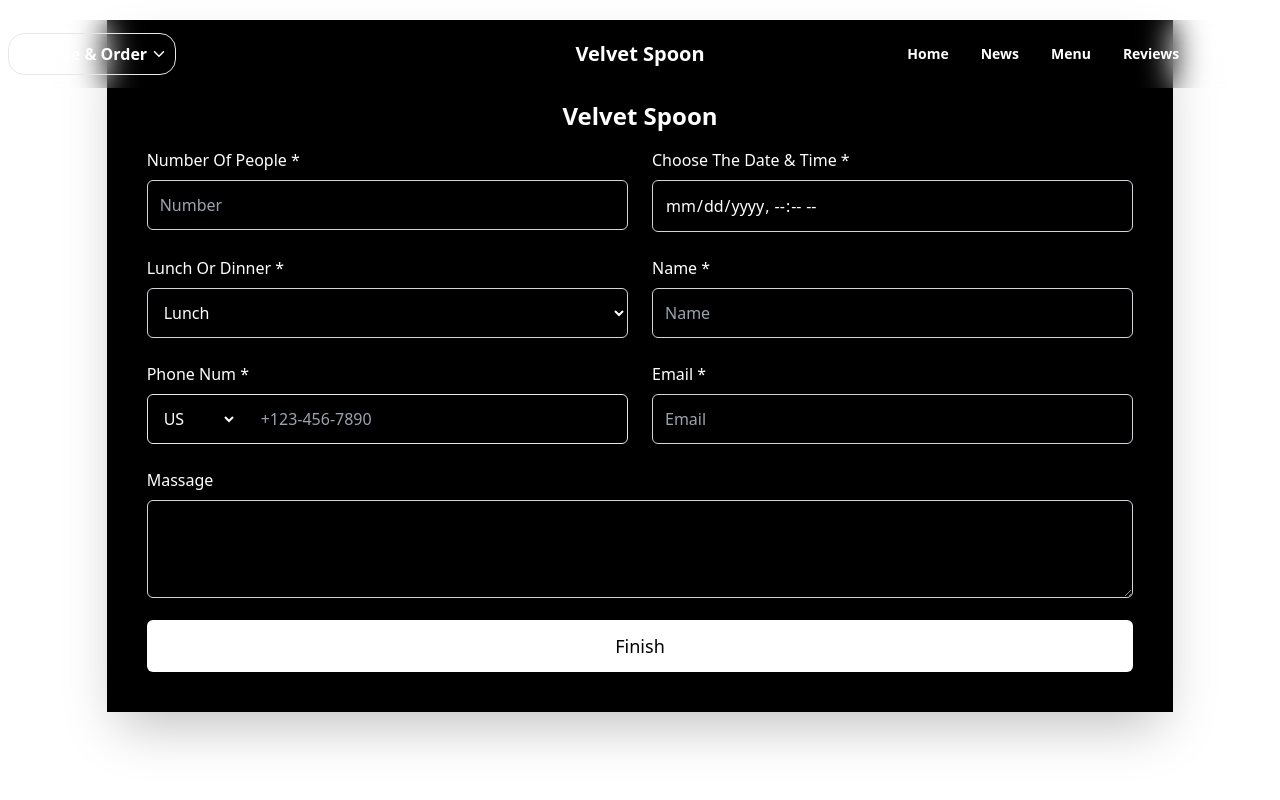
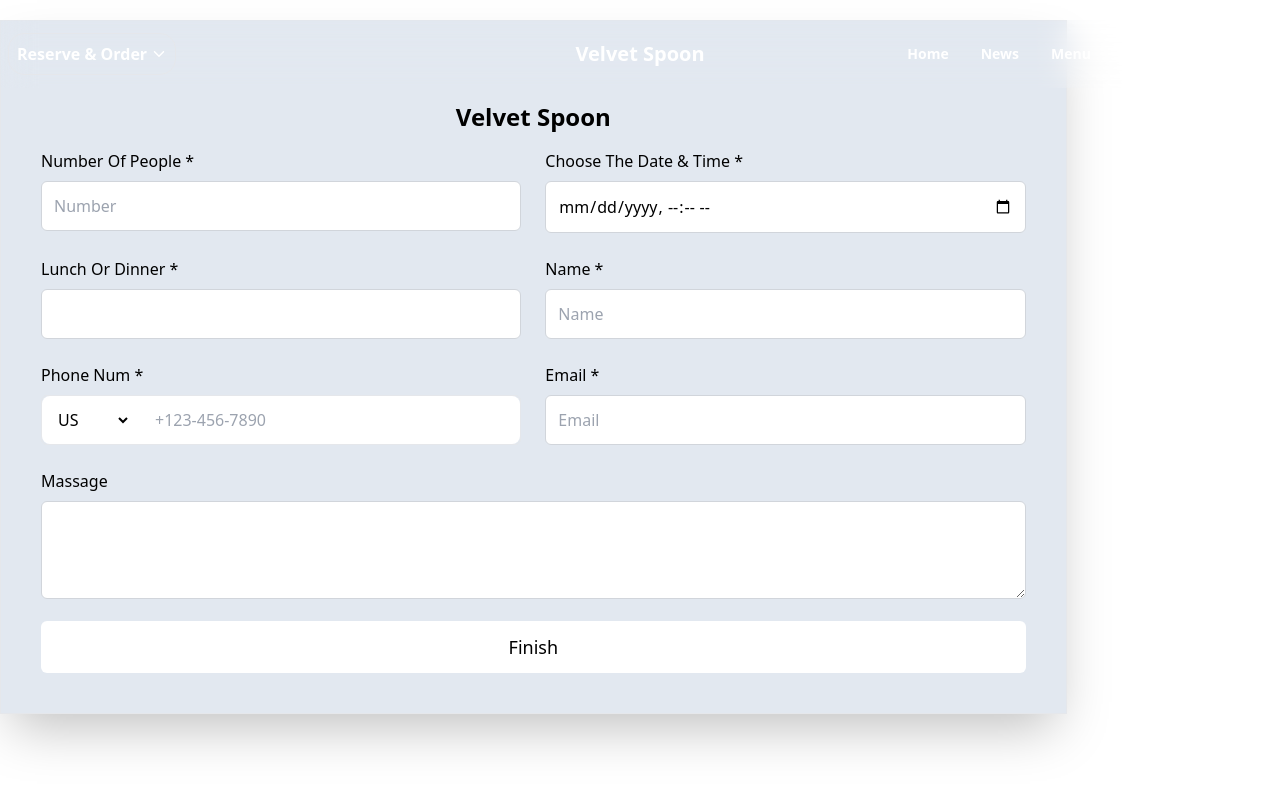
Before and after one commit to Ali-Ahmed-Rahi/Velvet-client, a React (Vite) app: page /reserve in a window 1280 px wide. Shown: the top 800 px of the page. Built offline with nearby package versions, Linux system fonts and the light colour scheme.

Commit message:
from ui update

```diff
--- a/src/Pages/Reserve.jsx
+++ b/src/Pages/Reserve.jsx
@@ -38,7 +38,7 @@ const Reserve = () => {
 
   return (
     <div >
-      <div className="bg-black p-10  lg:shadow-2xl lg:w-5/6 mx-auto lg:mt-5  text-white mb-10 lg:mb-0 pt-20">
+      <div className="bg-slate-200 border p-10  lg:shadow-2xl lg:w-5/6 w-full  lg:mt-5  text-black mb-10 lg:mb-0 pt-20">
         <h2 className="text-2xl font-bold text-center mb-4"> Velvet Spoon</h2>
         <form onSubmit={handlereserve} className="w-full">
           <div className=" grid lg:grid-cols-2 gap-6 mb-4">
@@ -51,7 +51,7 @@ const Reserve = () => {
                 id="number"
                 type="number"
                 placeholder="Number"
-                className="w-full p-3 border border-gray-300 bg-black rounded-md"
+                className="w-full p-3 border border-gray-300 bg-white  rounded-md"
               />
             </div>
             {/* datetime-local Input */}
@@ -66,7 +66,7 @@ const Reserve = () => {
                 id="datetime"
                 type="datetime-local"
                 placeholder="Date"
-                className="w-full p-3 border border-gray-300 rounded-md bg-black "
+                className="w-full p-3 border border-gray-300 rounded-md bg-white  text-black"
               />
             </div>
             {/* Lunch Or Dinner */}
@@ -78,7 +78,7 @@ const Reserve = () => {
                 id="currency"
                 name="currency"
                 aria-label="Currency"
-                className="w-full p-3 border border-gray-300 text-white rounded-md bg-black"
+                className="w-full p-3 border border-gray-300 text-white rounded-md bg-white "
               >
                 <option>Lunch</option>
                 <option>Dinner</option>
@@ -93,7 +93,7 @@ const Reserve = () => {
                 id="name"
                 type="text"
                 placeholder="Name"
-                className="w-full p-3 border border-gray-300 bg-black rounded-md"
+                className="w-full p-3 border border-gray-300 bg-white  rounded-md"
               />
             </div>
 
@@ -102,10 +102,10 @@ const Reserve = () => {
               <label className="block mb-2 font-medium " htmlFor="taste">
                 Phone Num *
               </label>
-              <div className="flex items-center text-white border rounded-md">
+              <div className="flex items-center text-black border rounded-md">
                 {/* Country code dropdown */}
-                <div className=" bg-black p-3 rounded-l-lg">
-                  <select className=" outline-none bg-black">
+                <div className=" bg-white  p-3 rounded-l-lg">
+                  <select className=" outline-none bg-white ">
                     <option value="US">US</option>
                     <option value="CA">Canada</option>
                     <option value="IN">India</option>
@@ -115,7 +115,7 @@ const Reserve = () => {
                 <input
                   id="phoneNumber"
                   type="number"
-                  className="flex-1 p-3 rounded-r-lg bg-black"
+                  className="flex-1 p-3 rounded-r-lg bg-white "
                   placeholder="+123-456-7890"
                 />
               </div>
@@ -129,7 +129,7 @@ const Reserve = () => {
                 id="email"
                 type="email"
                 placeholder="Email"
-                className="w-full p-3 border border-gray-300 bg-black rounded-md"
+                className="w-full p-3 border border-gray-300 bg-white  rounded-md"
               />
             </div>
             {/* Photo Input */}
@@ -140,7 +140,7 @@ const Reserve = () => {
               <p className="">
                 <textarea
                   rows="3"
-                  className="w-full p-3 border border-gray-300 bg-black rounded-md"
+                  className="w-full p-3 border border-gray-300 bg-white  rounded-md"
                 ></textarea>
               </p>
             </div>
```
